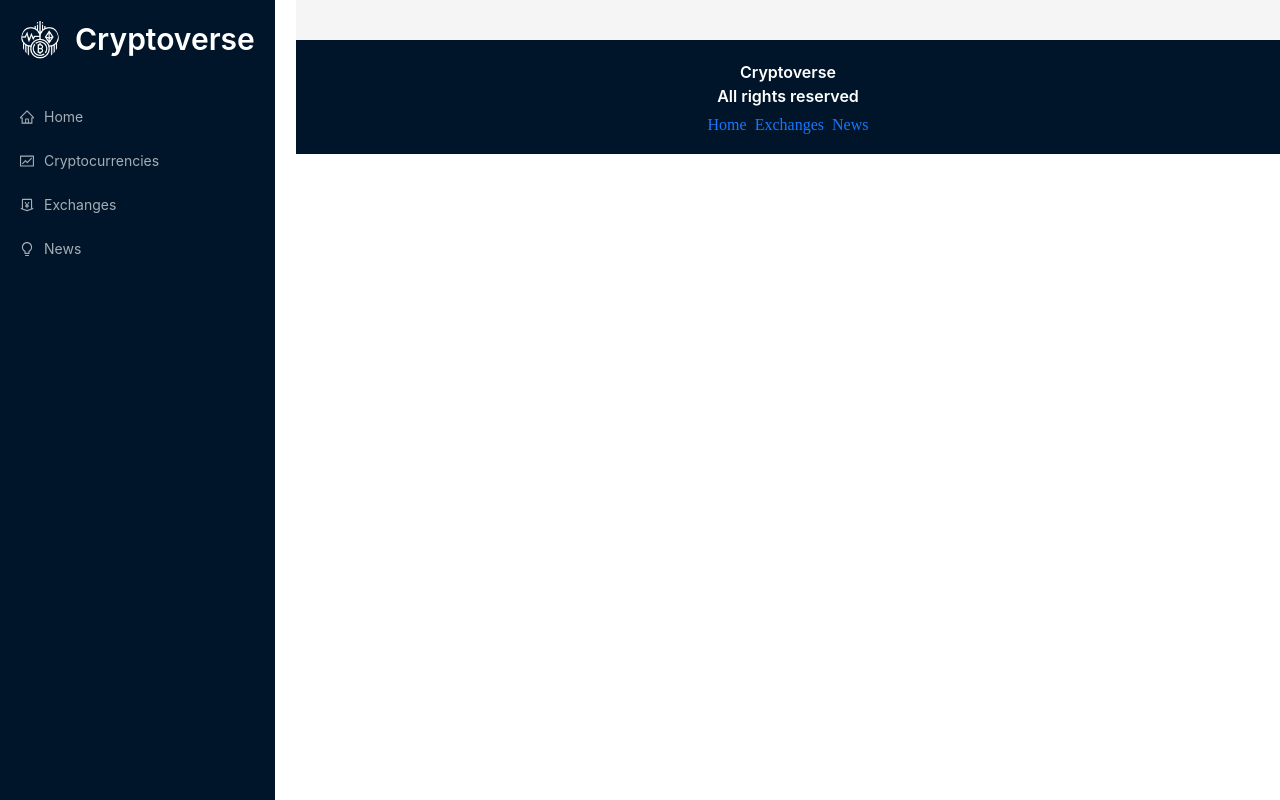
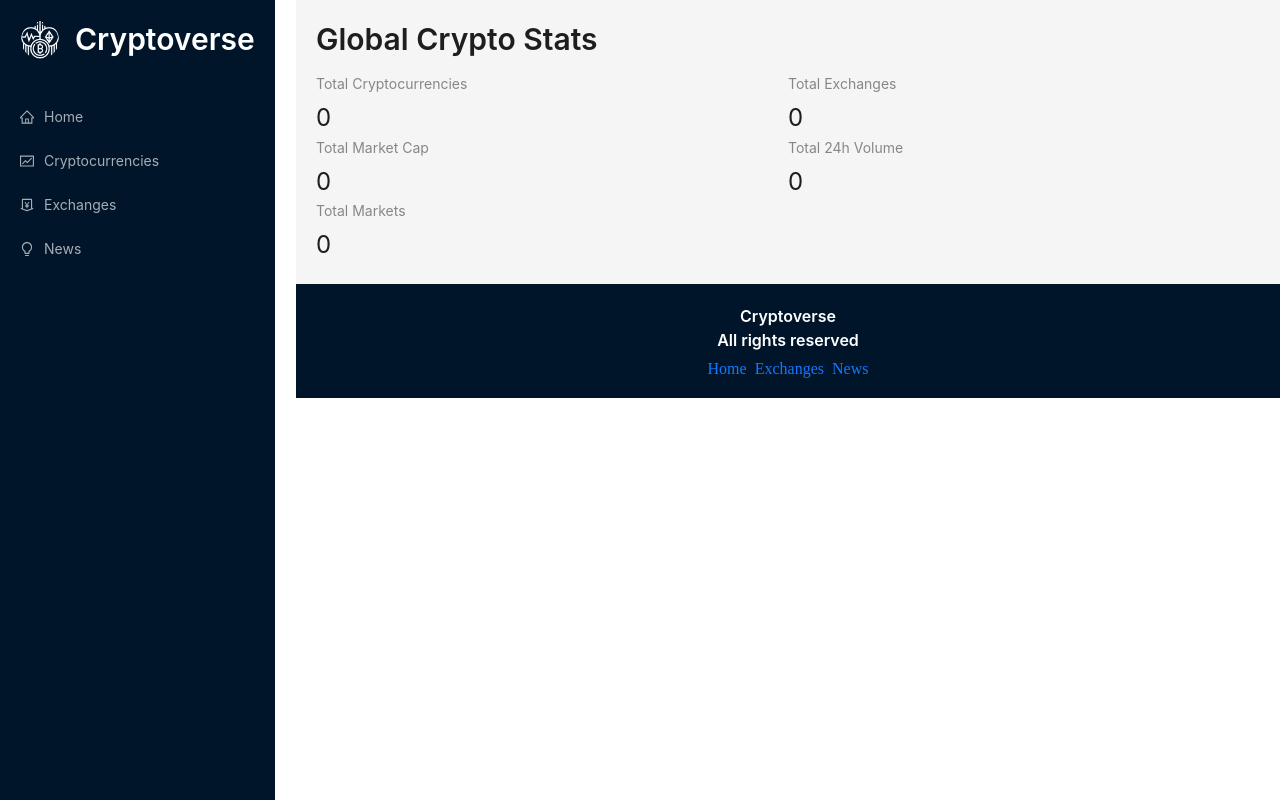
Before and after one commit to YannKamche/cryptoverse, a React (Create React App) app: page / in a window 1280 px wide. Built offline with nearby package versions, Linux system fonts and the light colour scheme.

Commit message:
working on the Home page layout

```diff
--- a/src/components/Homepage.jsx
+++ b/src/components/Homepage.jsx
@@ -1,10 +1,22 @@
 import React from 'react'
+import millify from 'millify'
+import { Typography, Row, Col, Statistic } from 'antd'
+import { Link } from 'react-router-dom'
 
+// Destructure the Title component from the Typography object
+const { Title } = Typography
 const Homepage = () => {
   return (
-    <div>
-
-    </div>
+      <>
+          <Title level={2} className='heading'>Global Crypto Stats</Title>
+          <Row>
+              <Col span={12}><Statistic title="Total Cryptocurrencies" value="" /></Col>
+              <Col span={12}><Statistic title="Total Exchanges" value="" /></Col>
+              <Col span={12}><Statistic title="Total Market Cap" value="" /></Col>
+              <Col span={12}><Statistic title="Total 24h Volume" value="" /></Col>
+              <Col span={12}><Statistic title="Total Markets" value="" /></Col>
+          </Row>
+    </>
   )
 }
 
```
